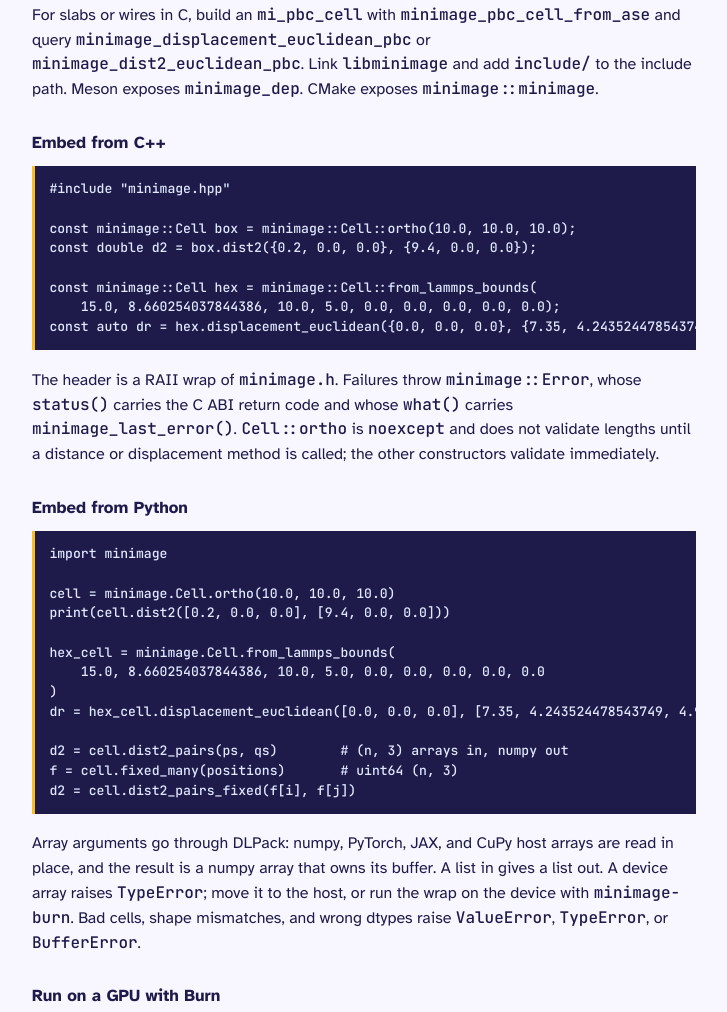
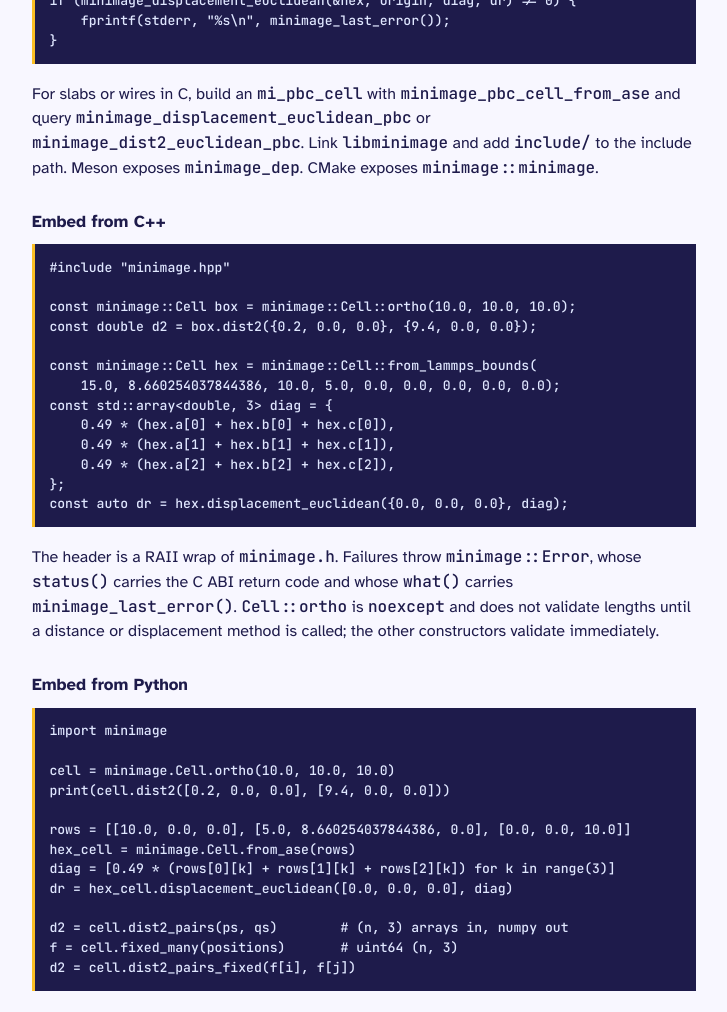
Before and after one commit to lode-org/minimage, a plain HTML site: page website/howto.html in a window 1280 px wide. Shown: the part 727-1739 px from the top of the page, without its empty margins (276-1003 px from the left). Drawn offline with Linux system fonts and the light colour scheme.

Commit message:
docs: compute hex body diagonal from cell vectors in examples
Compute the near half body diagonal `0.49 * (a + b + c)` directly from
the cell basis in `README.md`, `docs/orgmode/howto.org`, and
`website/howto.html` instead of hardcoding a literal vector.

```diff
--- a/website/howto.html
+++ b/website/howto.html
@@ -59,7 +59,11 @@ if (minimage_cell_from_lammps_bounds(
     fprintf(stderr, "%s\n", minimage_last_error());
 }
 const double origin[3] = {0.0, 0.0, 0.0};
-const double diag[3] = {7.35, 4.243524478543749, 4.9};
+const double diag[3] = {
+    0.49 * (hex.ax + hex.bx + hex.cx),
+    0.49 * (hex.ay + hex.by + hex.cy),
+    0.49 * (hex.az + hex.bz + hex.cz),
+};
 double dr[3] = {0.0, 0.0, 0.0};
 if (minimage_displacement_euclidean(&amp;hex, origin, diag, dr) != 0) {
     fprintf(stderr, "%s\n", minimage_last_error());
@@ -88,7 +92,12 @@ const double d2 = box.dist2({0.2, 0.0, 0.0}, {9.4, 0.0, 0.0});
 
 const minimage::Cell hex = minimage::Cell::from_lammps_bounds(
     15.0, 8.660254037844386, 10.0, 5.0, 0.0, 0.0, 0.0, 0.0, 0.0);
-const auto dr = hex.displacement_euclidean({0.0, 0.0, 0.0}, {7.35, 4.243524478543749, 4.9});
+const std::array&lt;double, 3&gt; diag = {
+    0.49 * (hex.a[0] + hex.b[0] + hex.c[0]),
+    0.49 * (hex.a[1] + hex.b[1] + hex.c[1]),
+    0.49 * (hex.a[2] + hex.b[2] + hex.c[2]),
+};
+const auto dr = hex.displacement_euclidean({0.0, 0.0, 0.0}, diag);
 </pre>
 </div>
 
@@ -112,10 +121,10 @@ immediately.
 cell = minimage.Cell.ortho(10.0, 10.0, 10.0)
 print(cell.dist2([0.2, 0.0, 0.0], [9.4, 0.0, 0.0]))
 
-hex_cell = minimage.Cell.from_lammps_bounds(
-    15.0, 8.660254037844386, 10.0, 5.0, 0.0, 0.0, 0.0, 0.0, 0.0
-)
-dr = hex_cell.displacement_euclidean([0.0, 0.0, 0.0], [7.35, 4.243524478543749, 4.9])
+rows = [[10.0, 0.0, 0.0], [5.0, 8.660254037844386, 0.0], [0.0, 0.0, 10.0]]
+hex_cell = minimage.Cell.from_ase(rows)
+diag = [0.49 * (rows[0][k] + rows[1][k] + rows[2][k]) for k in range(3)]
+dr = hex_cell.displacement_euclidean([0.0, 0.0, 0.0], diag)
 
 d2 = cell.dist2_pairs(ps, qs)        # (n, 3) arrays in, numpy out
 f = cell.fixed_many(positions)       # uint64 (n, 3)
```
Also changed, not shown: 2 other files.
